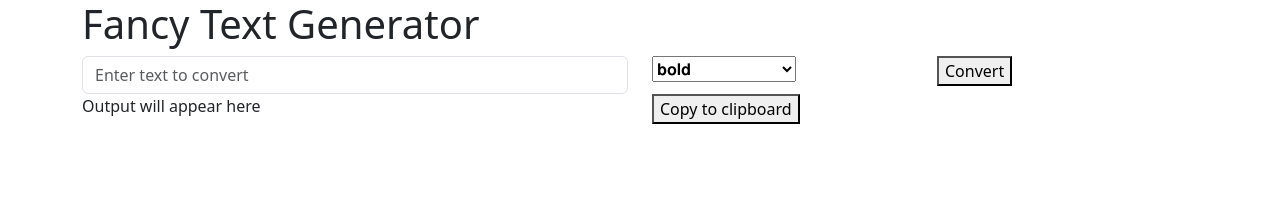
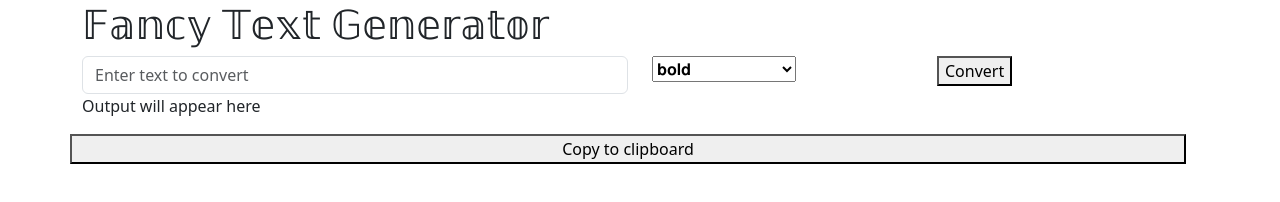
Before and after one commit to omiq/omiq.github.io, a plain HTML site: page fancytext/index.html in a window 1280 px wide. Drawn offline with nearby package versions, Linux system fonts and the light colour scheme.

Commit message:
𝔽𝕒𝕟𝕔𝕪 𝕋𝕖𝕩𝕥 𝔾𝕖𝕟𝕖𝕣𝕒𝕥𝕠𝕣

```diff
--- a/fancytext/index.html
+++ b/fancytext/index.html
@@ -38,7 +38,7 @@
     </head>
     <body>
         <div class="container">
-            <h1>Fancy Text Generator</h1>
+            <h1>𝔽𝕒𝕟𝕔𝕪 𝕋𝕖𝕩𝕥 𝔾𝕖𝕟𝕖𝕣𝕒𝕥𝕠𝕣</h1>
             <div class="row">
                 <div class="col-md-6">
                     <input type="text" id="inputText" placeholder="Enter text to convert" size="80" class="form-control">
@@ -59,10 +59,10 @@
                 </div>
             </div>
             <div class="row">
-                <div class="col-md-6">
-                    <p id="outputText">Output will appear here</p>
+                <div class="row>
+                    <p id="outputText" class="form-control">Output will appear here</p>
                 </div>
-                <div class="col-md-6">
+                <div class="row">
                     <button id="copyButton">Copy to clipboard</button>
                 </div>
             </div>
```
